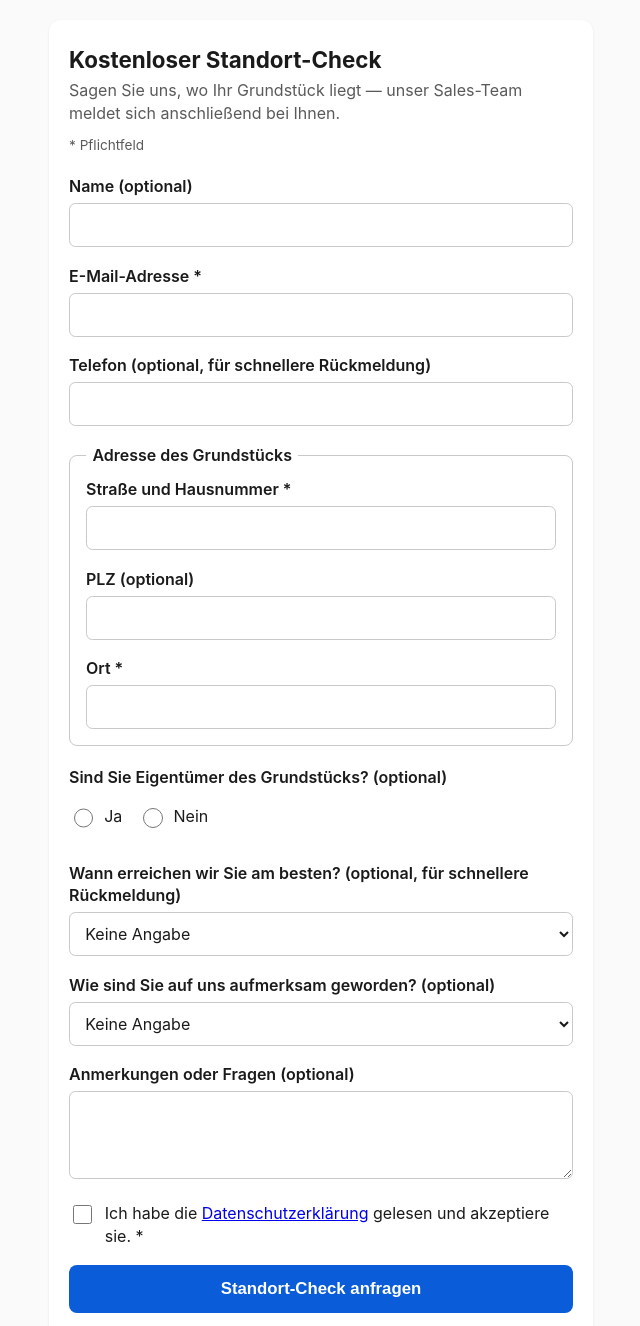
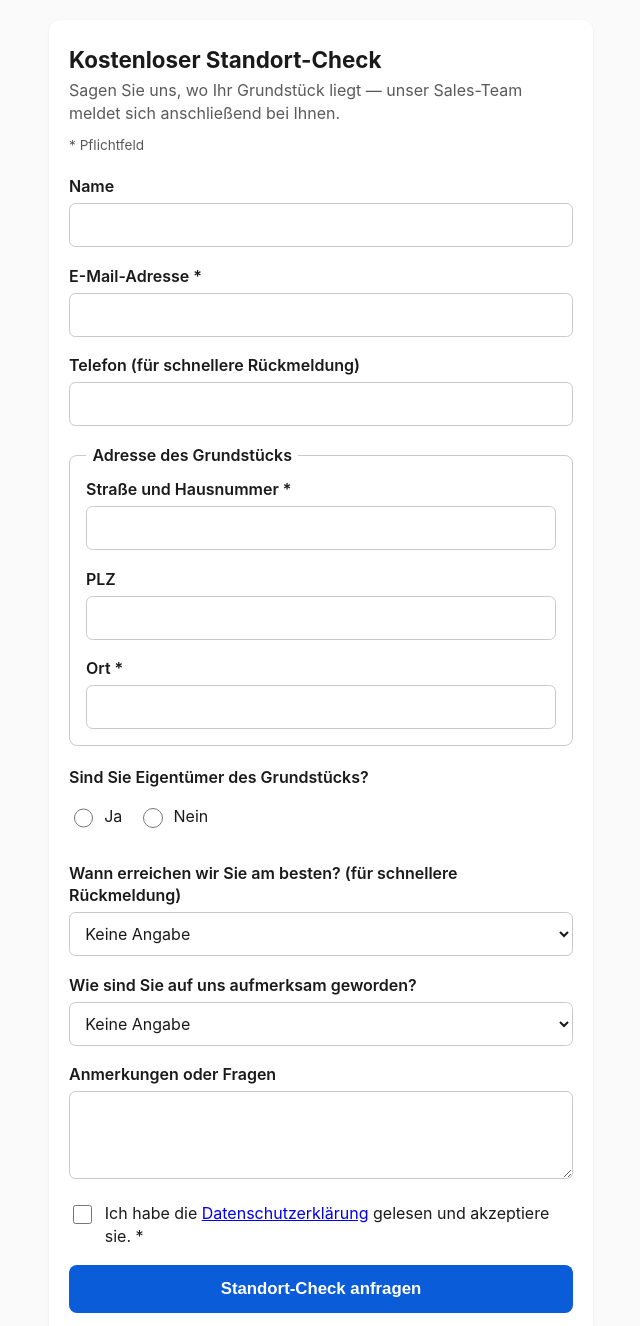
Before and after one commit to MarcoSalzer/planeco-standort-check, a FastAPI app: page / in a window 1280 px wide. Shown: the top 1326 px of the page, without its empty margins (319-959 px from the left). Run offline with FastAPI, Linux system fonts and the light colour scheme; parts of the project's set-up code (start-up, migrations or seed data) failed here and were passed over; some libraries are stand-ins or nearby versions.

Commit message:
Formular: nur Pflichtfelder mit Sternchen, kein "(optional)" mehr
"(optional)" bei allen freiwilligen Feldern entfernt - mit der
bestehenden Legende "* Pflichtfeld" ist es redundant, sobald nur noch
echte Pflichtfelder ein Sternchen tragen. Nutzenhinweise bleiben
(Telefon/Erreichbarkeit: "für schnellere Rückmeldung"), nur das Wort
"optional" fällt weg.

Co-Authored-By: Claude Sonnet 5 <noreply@anthropic.com>

```diff
--- a/app/templates/form.html
+++ b/app/templates/form.html
@@ -201,7 +201,7 @@
       {% endif %}
 
       <div class="field">
-        <label for="name">Name (optional)</label>
+        <label for="name">Name</label>
         <input
           type="text" id="name" name="name" value="{{ values.name }}"
           autocomplete="name" autocapitalize="words">
@@ -217,7 +217,7 @@
       </div>
 
       <div class="field">
-        <label for="phone">Telefon (optional, für schnellere Rückmeldung)</label>
+        <label for="phone">Telefon (für schnellere Rückmeldung)</label>
         <input
           type="tel" id="phone" name="phone" value="{{ values.phone }}"
           autocomplete="tel" inputmode="tel">
@@ -236,7 +236,7 @@
         </div>
 
         <div class="field">
-          <label for="postal_code">PLZ (optional)</label>
+          <label for="postal_code">PLZ</label>
           <input
             type="text" id="postal_code" name="postal_code"
             value="{{ values.postal_code }}" {% if errors.postal_code %}aria-invalid="true" aria-describedby="postal_code-error"{% endif %}
@@ -256,7 +256,7 @@
       </fieldset>
 
       <div class="field">
-        <label>Sind Sie Eigentümer des Grundstücks? (optional)</label>
+        <label>Sind Sie Eigentümer des Grundstücks?</label>
         <div class="radio-group">
           <label class="radio-option">
             <input type="radio" name="is_owner" value="ja" {% if values.is_owner == 'ja' %}checked{% endif %}> Ja
@@ -268,7 +268,7 @@
       </div>
 
       <div class="field">
-        <label for="contact_time_preference">Wann erreichen wir Sie am besten? (optional, für schnellere Rückmeldung)</label>
+        <label for="contact_time_preference">Wann erreichen wir Sie am besten? (für schnellere Rückmeldung)</label>
         <select id="contact_time_preference" name="contact_time_preference">
           <option value="" {% if values.contact_time_preference == '' %}selected{% endif %}>Keine Angabe</option>
           <option value="vormittags" {% if values.contact_time_preference == 'vormittags' %}selected{% endif %}>Vormittags</option>
@@ -280,7 +280,7 @@
       </div>
 
       <div class="field">
-        <label for="heard_about">Wie sind Sie auf uns aufmerksam geworden? (optional)</label>
+        <label for="heard_about">Wie sind Sie auf uns aufmerksam geworden?</label>
         <select id="heard_about" name="heard_about">
           <option value="" {% if values.heard_about == '' %}selected{% endif %}>Keine Angabe</option>
           {% for option in heard_about_options %}
@@ -290,7 +290,7 @@
       </div>
 
       <div class="field">
-        <label for="message">Anmerkungen oder Fragen (optional)</label>
+        <label for="message">Anmerkungen oder Fragen</label>
         <textarea id="message" name="message">{{ values.message }}</textarea>
       </div>
 
```
